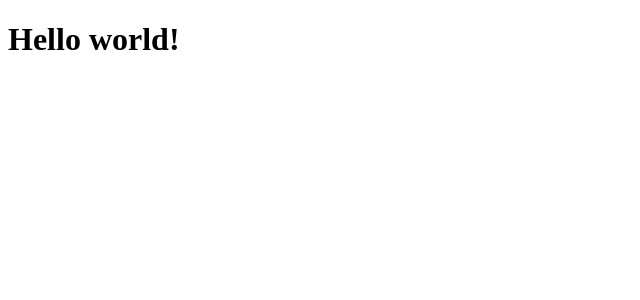
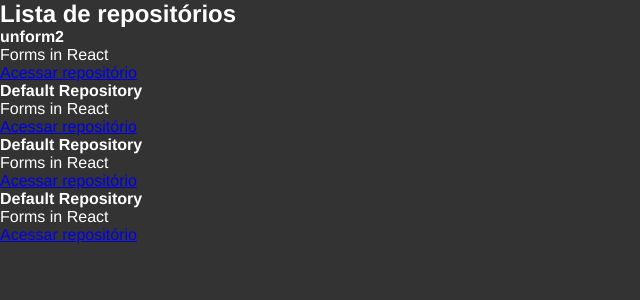
Before and after one commit to mathbreder/01-github-explorer, a React app: page / in a window 1280 px wide. Shown: the top 300 px of the page, without its empty margins (0-640 px from the left). Built offline with nearby package versions, Linux system fonts and the light colour scheme.

Commit message:
Configuração de scripts, do webpack, adição de estilos e criação de primeiro componente.

```diff
--- a/public/index.html
+++ b/public/index.html
@@ -8,7 +8,5 @@
   </head>
   <body>
     <div id="root"></div>
-
-    <script src="../dist/bundle.js"></script>
   </body>
 </html>
--- a/src/App.jsx
+++ b/src/App.jsx
@@ -1,3 +1,7 @@
+import {RepositoryList} from "./components/RepositoryList";
+
+import "./styles/global.scss";
+
 export function App() {
-  return <h1>Hello world!</h1>;
+  return <RepositoryList />;
 }
--- /dev/null
+++ b/src/components/RepositoryItem.jsx
@@ -0,0 +1,10 @@
+export function RepositoryItem(props) {
+  return (
+    <li>
+      <strong>{props.repository?.name ?? "Default Repository"}</strong>
+      <p>{props.repository?.description ?? "Forms in React"}</p>
+
+      <a href={props.repository?.link ?? "#"}>Acessar repositório</a>
+    </li>
+  );
+}
--- /dev/null
+++ b/src/components/RepositoryList.jsx
@@ -0,0 +1,22 @@
+import {RepositoryItem} from "./RepositoryItem";
+const repositoryName = "unform2";
+
+const repository = {
+  name: "unform2",
+  description: "Forms in React",
+  link: "https://github.com/unform/unform",
+};
+
+export function RepositoryList() {
+  return (
+    <section className="repository-list">
+      <h1>Lista de repositórios</h1>
+      <ul>
+        <RepositoryItem repository={repository} />
+        <RepositoryItem />
+        <RepositoryItem />
+        <RepositoryItem />
+      </ul>
+    </section>
+  );
+}
--- /dev/null
+++ b/src/styles/global.scss
@@ -0,0 +1,11 @@
+* {
+  margin: 0;
+  padding: 0;
+  box-sizing: border-box;
+}
+
+body {
+  font: 16px "Helvetica Neue", Arial, sans-serif;
+  background: #333;
+  color: #fff;
+}
--- a/webpack.config.js
+++ b/webpack.config.js
@@ -1,8 +1,11 @@
 const path = require("path");
 const HtmlWebpackPlugin = require("html-webpack-plugin");
 
+const isDevelopment = process.env.NODE_ENV !== "production";
+
 module.exports = {
-  mode: "development",
+  mode: isDevelopment ? "development" : "production",
+  devtool: isDevelopment ? "eval-source-map" : "source-map",
   entry: path.resolve(__dirname, "src", "index.jsx"),
   output: {
     path: path.resolve(__dirname, "dist"),
@@ -10,6 +13,9 @@ module.exports = {
   },
   resolve: {
     extensions: [".js", ".jsx"],
+  },
+  devServer: {
+    static: path.resolve(__dirname, "public"),
   },
   plugins: [
     new HtmlWebpackPlugin({
@@ -23,6 +29,11 @@ module.exports = {
         exclude: /node_modules/,
         use: "babel-loader",
       },
+      {
+        test: /\.scss$/,
+        exclude: /node_modules/,
+        use: ["style-loader", "css-loader", "sass-loader"],
+      },
     ],
   },
 };
```
Also changed, not shown: package.json (+11 -1 lines), 1 other file (tests, documents, lock files or other folders).
